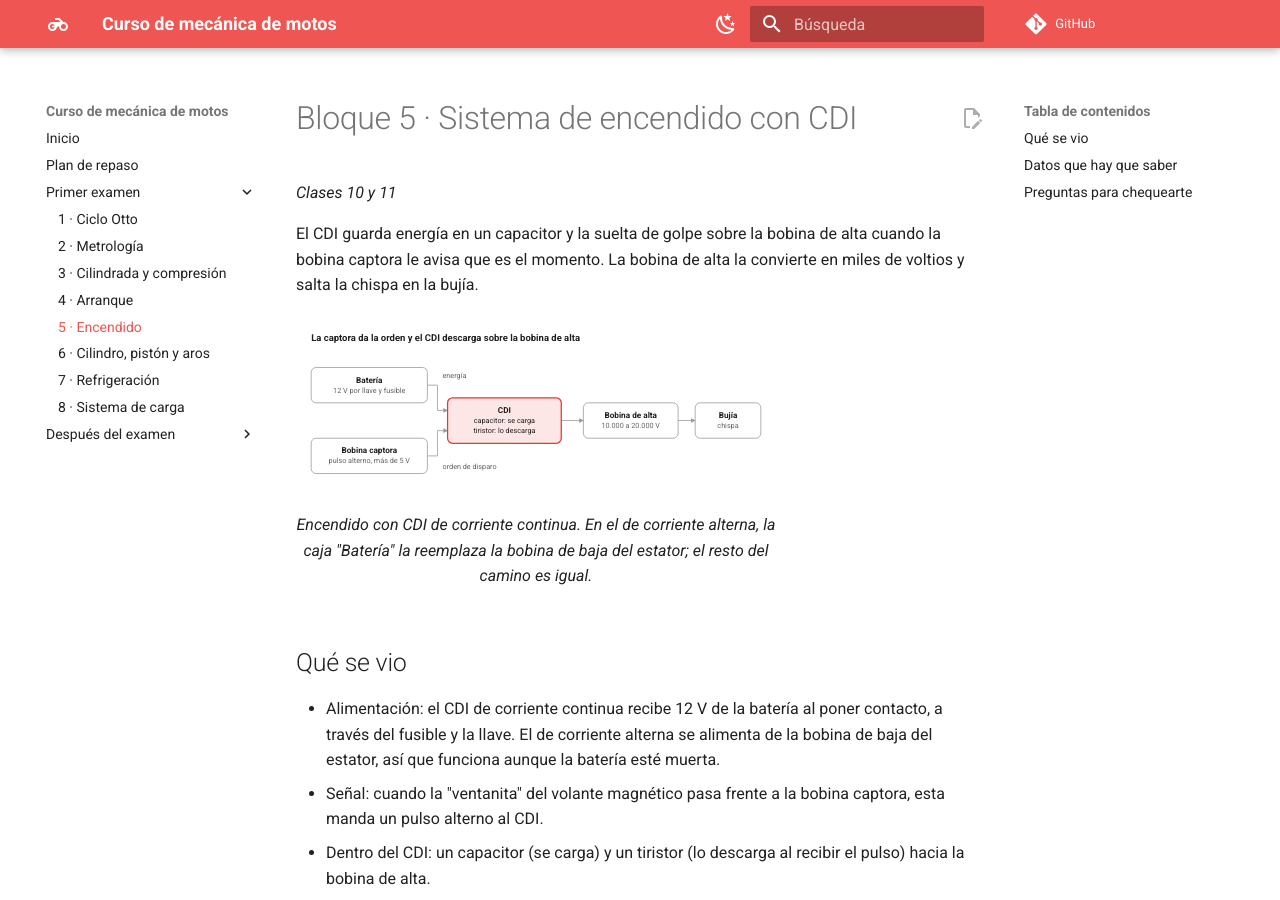
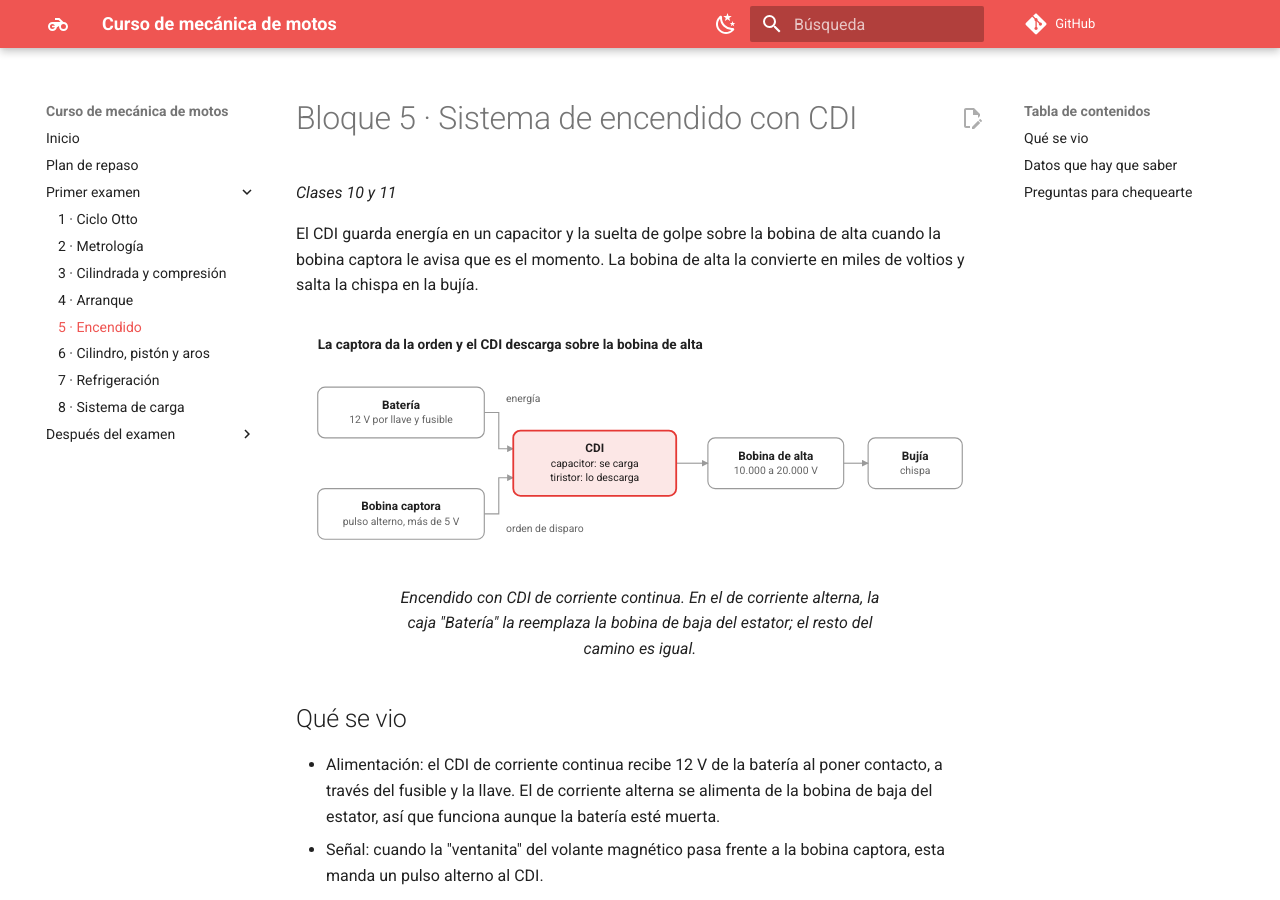
Before and after one commit to santimaestri/curso-moto, an MkDocs documentation site: the page built from docs/bloques/05-encendido.md, in a window 1280 px wide and 900 px high. Built offline with MkDocs 1.6.1 and Material for MkDocs 9.7.7, drawn with Linux system fonts in a browser that asks for light colours; comment, search, counter and statistics services are not loaded.

Commit message:
Diagrama del encendido a ancho completo
Co-Authored-By: Claude Opus 5.5 <noreply@anthropic.com>
Claude-Session: https://claude.ai/code/session_01QpaKgW1H33tNpnANCFi3dV

```diff
--- a/docs/bloques/05-encendido.md
+++ b/docs/bloques/05-encendido.md
@@ -4,7 +4,7 @@
 
 El CDI guarda energía en un capacitor y la suelta de golpe sobre la bobina de alta cuando la bobina captora le avisa que es el momento. La bobina de alta la convierte en miles de voltios y salta la chispa en la bujía.
 
-<figure style="margin:1.5em 0">
+<figure style="margin:1.5em 0;display:block;width:100%;max-width:100%">
 <svg viewBox="0 0 760 264" role="img" aria-label="La captora da la orden y el CDI descarga sobre la bobina de alta" style="width:100%;height:auto;color:var(--md-typeset-color)" font-family="inherit" font-size="13">
   <defs><marker id="cdi-arrow" viewBox="0 0 10 10" refX="9" refY="5" markerWidth="6" markerHeight="6" orient="auto-start-reverse"><path d="M0 0L10 5L0 10z" fill="#9a9a9a"/></marker></defs>
   <text x="24" y="30" font-size="15" font-weight="600" fill="currentColor">La captora da la orden y el CDI descarga sobre la bobina de alta</text>
```
